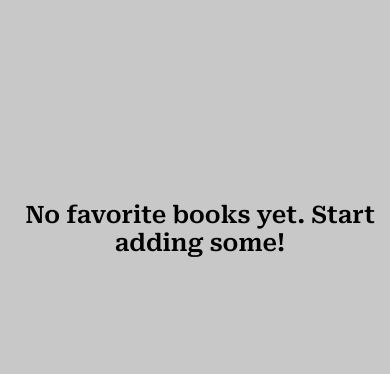
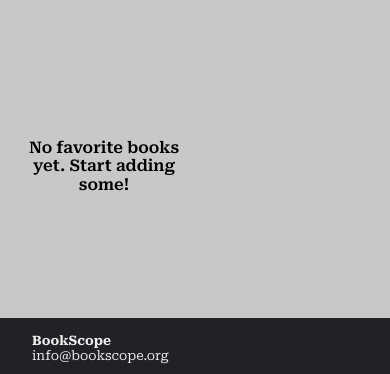
Before and after one commit to mserdarozden/BookScope, a plain HTML site: page pages/favorites/favorites.html in a window 390 px wide. Shown: the part 84-458 px from the top of the page. Drawn offline with Linux system fonts and the light colour scheme; files whose address does not match are found by name.

Commit message:
mobile view book sizes changed

```diff
--- a/styles/global-large.css
+++ b/styles/global-large.css
@@ -56,6 +56,15 @@
 
     .cards {
         grid-template-columns: repeat(auto-fit, minmax(200px, 1fr));
+        font-size: x-large;
+    }
 
+    .book-card {
+        font-size: small;
     }
+
+    .book-card img {
+        width: 200px;
+    }
+
 }
--- a/styles/global.css
+++ b/styles/global.css
@@ -163,19 +163,19 @@ footer p {
 
 .cards {
     display: grid;
-    grid-template-columns: 1fr;
+    grid-template-columns: 1fr 1fr;
     grid-gap: 1rem;
     padding: 1rem;
     text-align: center;
     font-weight: 600;
-    font-size: x-large;
+    font-size: medium;
 }
 
 .book-card {
     color: var(--dark-color);
     padding: 0.5rem;
     text-align: center;
-    font-size: small;
+    font-size: x-small;
     list-style: none;
 
 }
@@ -189,7 +189,7 @@ footer p {
 .book-card img {
     padding: 1rem;
     object-fit: cover;
-    width: 200px;
+    width: 100px;
     height: auto;
     transition: transform 0.3s ease-in-out; /* Smooth transition */
 
```
